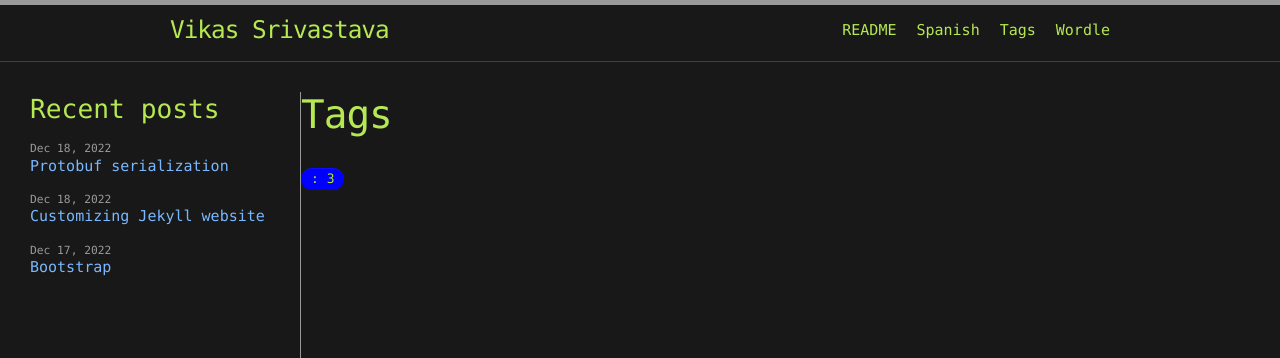
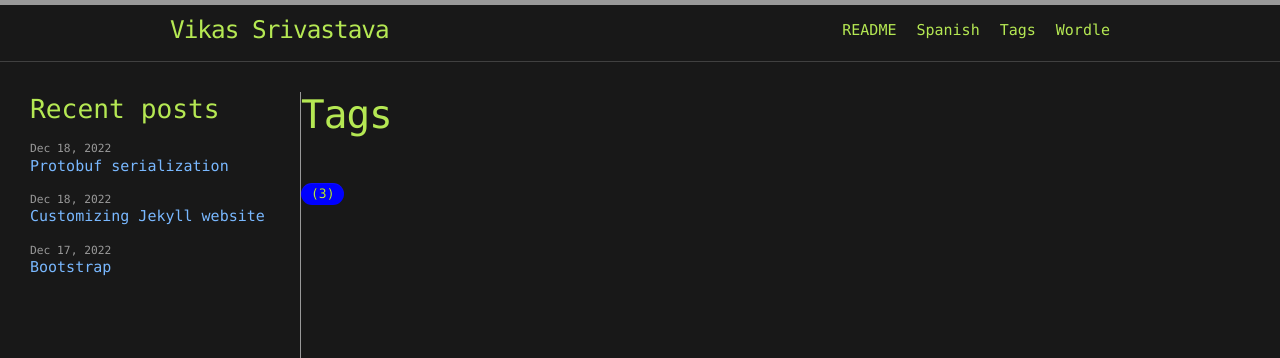
Before and after one commit to viksri/viksri.github.io, a Jekyll site: the page built from tags.md, in a window 1280 px wide. Shown: the top 358 px of the page. Built offline with Jekyll 4.4.1, drawn with Linux system fonts in a browser that asks for light colours.

Commit message:
V1.4.0: Add tag cloud

```diff
--- a/_sass/minima/_layout.scss
+++ b/_sass/minima/_layout.scss
@@ -314,6 +314,42 @@
   color: $site-title-color;
 }
 
+.cloud {
+  list-style-type: none;
+  padding-left: 0;
+  display: flex;
+  flex-wrap: wrap;
+  align-items: center;
+  justify-content: center;
+  line-height: 2.5rem;
+}
+
+.cloud p[data-weight="1"] { --color: #aaaaff; --font: 10px}
+.cloud p[data-weight="2"] { --color: #9999ff; --font: 12px}
+.cloud p[data-weight="3"] { --color: #8888ff; --font: 14px}
+.cloud p[data-weight="4"] { --color: #7777ff; --font: 16px}
+.cloud p[data-weight="5"] { --color: #6666ff; --font: 18px}
+.cloud p[data-weight="6"] { --color: #5555ff; --font: 20px}
+.cloud p[data-weight="7"] { --color: #4444ff; --font: 22px}
+.cloud p[data-weight="8"] { --color: #3333ff; --font: 24px}
+.cloud p[data-weight="9"] { --color: #2222ff; --font: 26px}
+
+.cloud p {
+    --size: 4;
+    display: block;
+    padding: 0.25rem 0.5rem;
+    text-decoration: none;
+    color: $background-color;
+    position: relative;
+    background-color: var(--color);
+    display: inline-block;
+    border-radius: 100px;
+    font-family: Monaco, "Bitstream Vera Sans Mono", "Lucida Console", Terminal, monospace;
+    font-size: var(--font);
+    text-decoration: none;
+    text-shadow: 0 0px 0 rgba(0, 0, 0, 0.75);
+}
+
 /**
  * Pagination navbar
  */
--- a/tags.md
+++ b/tags.md
@@ -2,24 +2,57 @@
 layout: page
 permalink: /tags/
 title: Tags
+categories: Uncategorized
 ---
 
-{% assign alldocs = site.documents %}
-{% assign grouptag =  alldocs | map: 'categories' | join: ','  | split: ','  | group_by: categories %}
+{% assign allPosts = site.documents %}
+{% assign allPages = site.pages %}
+{% assign postTags = allPosts | map: 'categories' | join: ','  | split: ','  | group_by: categories %}
+{% assign pageTags = allPages | map: 'categories' | join: ','  | split: ','  | group_by: categories %}
+
+<ul class="cloud">
+{%- for tag in postTags -%}
+{% if tag.name != "" %}
+<p data-weight="{{ tag.size }}">{{ tag.name }}({{ tag.size}})</p>
+{% endif %}
+{%- endfor -%}
+{%- for tag in pageTags -%}
+{% if tag.name != "" %}
+<p data-weight="{{ tag.size }}">{{ tag.name }}({{ tag.size}})</p>
+{% endif %}
+{%- endfor -%}
+</ul>
 
 <ul>
-{%- for tag in grouptag -%}
-<p class="btn">{{- tag.name -}}: {{tag.size}}</p>
-
+    {%- for tag in postTags -%}
+    <p class="btn">{{ tag.name }}({{ tag.size}})</p>
     <ul>
-        {%- for document in alldocs -%}
-            {% if document.categories contains tag.name %}
+        {%- for document in allPosts -%}
+        {% if document.categories contains tag.name %}
+        {% if tag.name != "" %}
             <li>
                 <a href="{{ site.baseurl }}{{ document.url }}"> {{ document.title }}</a>
             </li>
             {% endif %}
+            {% endif %}
         {%- endfor -%}
     </ul>
+{%- endfor -%}
+{%- for tag in pageTags -%}
+    {% if tag.name != "" %}
+        <p class="btn">{{ tag.name }}({{ tag.size}})</p>
+    {% endif %}
 
+    <ul>
+        {%- for document in allPages -%}
+        {% if document.categories contains tag.name %}
+        {% if tag.name != "" %}
+        <li>
+            <a href="{{ site.baseurl }}{{ document.url }}"> {{ document.title }}</a>
+        </li>
+        {% endif %}
+    {% endif %}
+    {%- endfor -%}
+</ul>
 {%- endfor -%}
 </ul>
```
Also changed, not shown: Wordle.md (+3 -1 lines), README.md.
